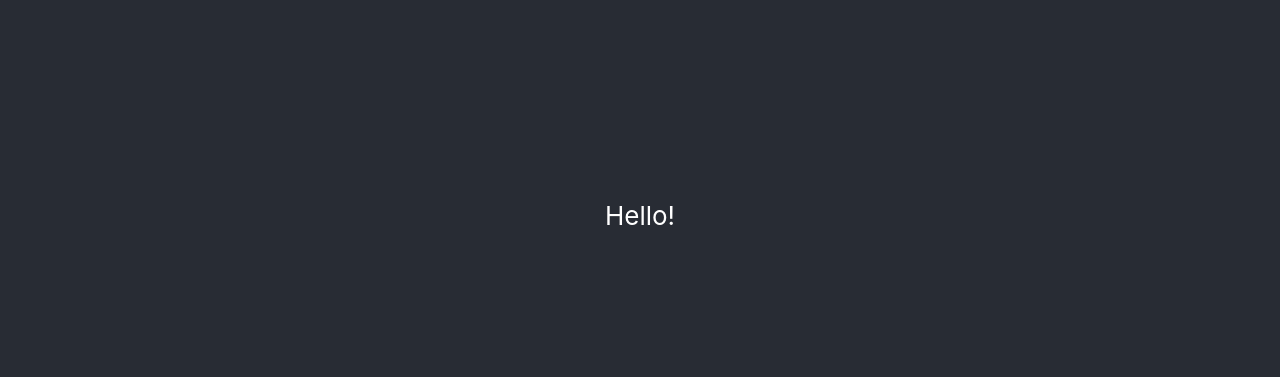
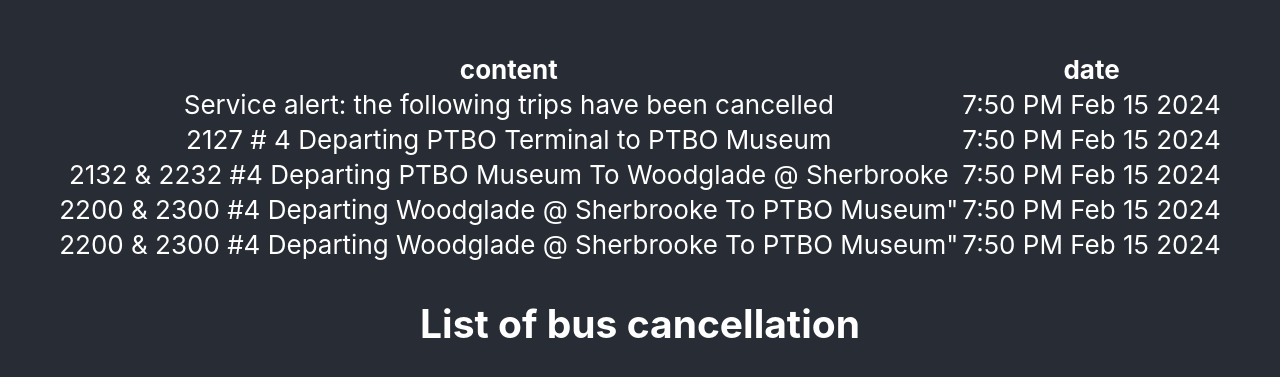
Before and after one commit to Tahsin-Maklai/ellehacks, a React (Create React App) app: page / in a window 1280 px wide. Shown: the part 185-562 px from the top of the page. Built offline with nearby package versions, Linux system fonts and the light colour scheme.

Commit message:
parsed the csv file and diplayed it in correct format

```diff
--- a/src/App.js
+++ b/src/App.js
@@ -1,12 +1,14 @@
 import logo from './logo.svg';
 import './App.css';
 import {Read} from './components/read.js';
+import {CSVReader} from './components/parse.js';
 
 function App() {
   return (
     <div className="App">
       <header className="App-header">
 
+        <CSVReader/>
         <Read/>
       </header>
     </div>
--- /dev/null
+++ b/src/components/parse.js
@@ -0,0 +1,52 @@
+import React, { useState, useEffect } from 'react';
+import Papa from 'papaparse';
+
+export function CSVReader() {
+  const [csvData, setCsvData] = useState([]);
+  const [header, setHeader] = useState([]);
+
+  useEffect(() => {
+    const fetchData = async () => {
+      try {
+        const response = await fetch(process.env.PUBLIC_URL + '/data.csv');
+        const text = await response.text();
+        Papa.parse(text, {
+          header: true,
+          newline: '\n',
+          complete: function(results) {
+            setCsvData(results.data);
+            setHeader(results.meta.fields);
+          }
+        });
+      } catch (error) {
+        console.error('Error fetching CSV data:', error);
+      }
+    };
+    fetchData();
+  }, []);
+
+  return (
+    <div>
+      <table>
+        <thead>
+          <tr>
+            {header.map((field, index) => (
+              <th key={index}>{field}</th>
+            ))}
+          </tr>
+        </thead>
+        <tbody>
+          {csvData.map((row, rowIndex) => (
+            <tr key={rowIndex}>
+              {header.map((field, index) => (
+                <td key={index}>{row[field]}</td>
+              ))}
+            </tr>
+          ))}
+        </tbody>
+      </table>
+    </div>
+  );
+}
+
+export default CSVReader;
--- a/src/components/read.js
+++ b/src/components/read.js
@@ -1,12 +1,15 @@
 import { useEffect, useState } from 'react';
-// import { usePapaParse } from 'react-papaparse';
+
 import Papa from 'papaparse';
-// eslint-disable-next-line import/no-webpack-loader-syntax
-// import data from "!!raw-loader!../data.csv"
+
 
 export function Read() {
+    const [dataCSV, setData] = useState([]);
+
+
+
     useEffect(() => {
-        const getCsvData = async () => {
+        const getdataCSV = async () => {
             const res = await fetch("./data.csv");
             const text = await res.text();
             const data = Papa.parse(text);
@@ -14,7 +17,44 @@ export function Read() {
             console.log(data);
         }
 
-        getCsvData();
+        getdataCSV();
     }, [])
-    return <div>Hello!</div>
+
+    // return (
+    //     <div>
+    //       <input type="file"/>
+    //       <table>
+    //         <thead>
+    //           <tr>
+    //             {header.map((field, index) => (
+    //               <th key={index}>{field}</th>
+    //             ))}
+    //           </tr>
+    //         </thead>
+    //         <tbody>
+    //           {dataCSV.map((row, rowIndex) => (
+    //             <tr key={rowIndex}>
+    //               {header.map((field, index) => (
+    //                 <td key={index}>{row[field]}</td>
+    //               ))}
+    //             </tr>
+    //           ))}
+    //         </tbody>
+    //       </table>
+    //     </div>
+    //   );
+    return (
+        <div>
+            <h2>List of bus cancellation</h2>
+            <ul>
+                {dataCSV.map((row, index) => (
+                    <li key={index}>
+                    Content: {row.content}, Date: {row.date}
+                    </li>
+                ))}
+            </ul>
+        </div>
+    );
+
+    <div>My name is Tahsin</div>
 }
```
Also changed, not shown: public/data.csv, public/data1.csv (added).
